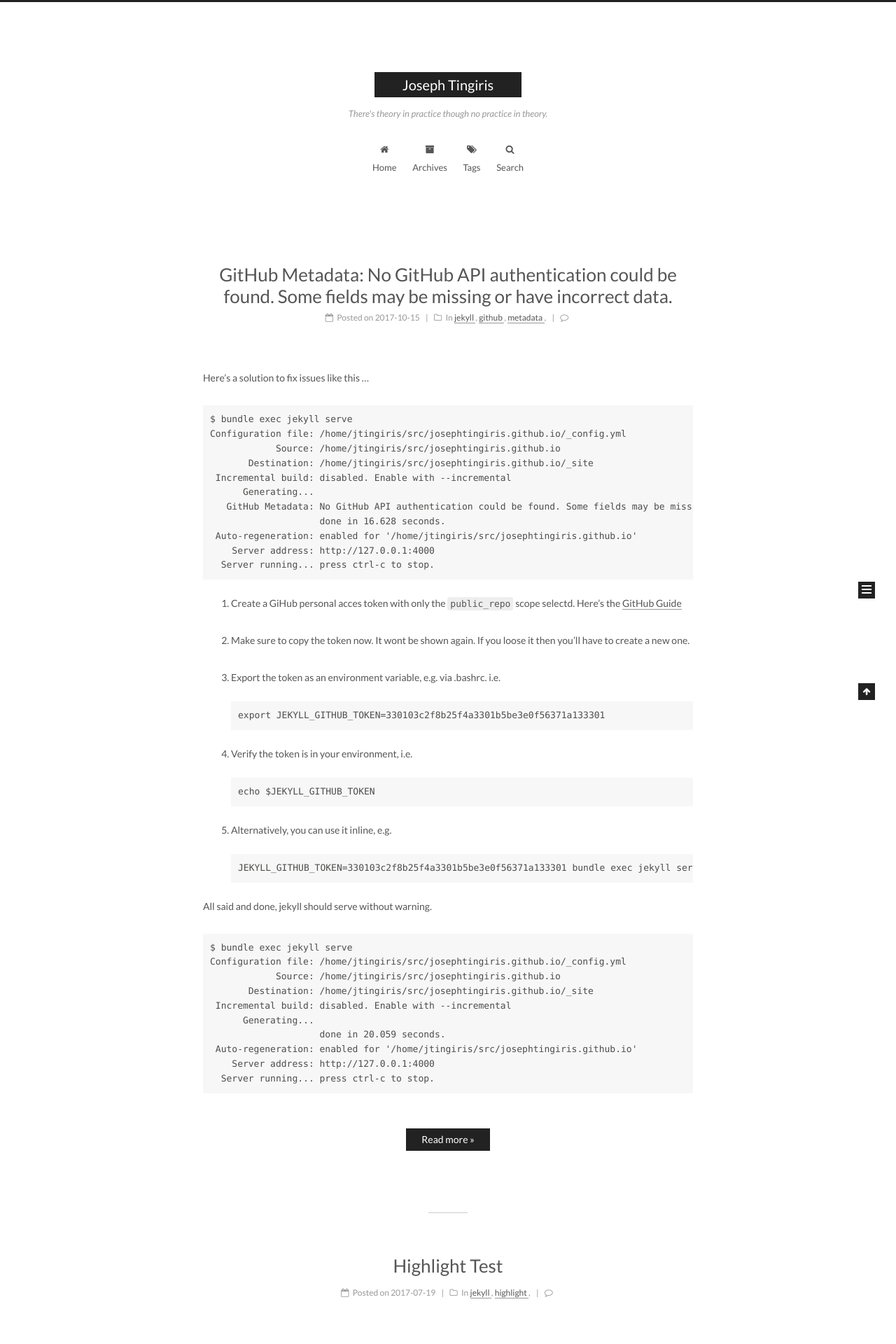
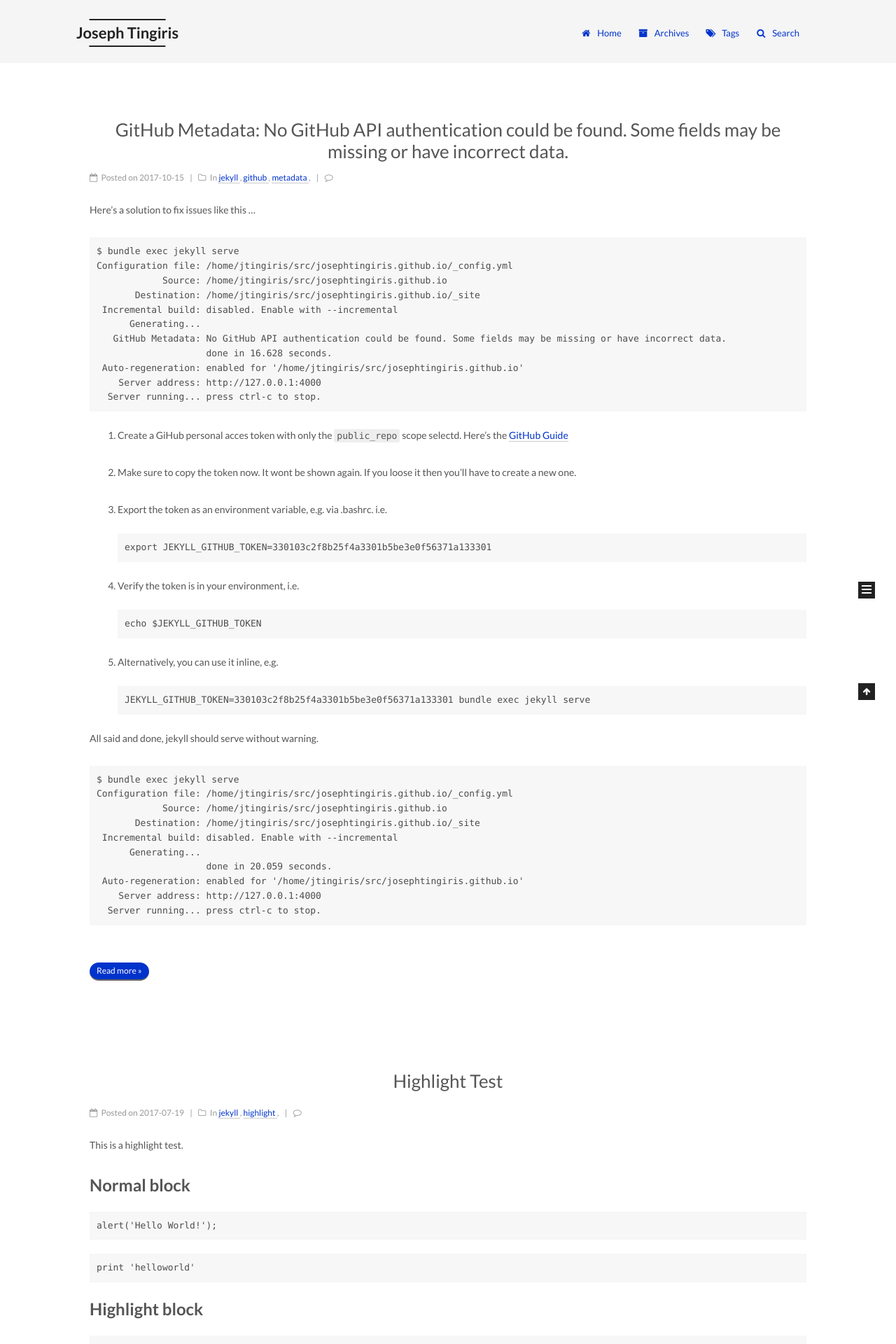
Before and after one commit to josephtingiris/josephtingiris.github.io, a Jekyll site: the page built from index.html, in a window 1280 px wide. Shown: the top 1920 px of the page at 70% size. Built offline with Jekyll 4.4.1, drawn with Linux system fonts in a browser that asks for light colours; emoji names are drawn with the system emoji font; formulas are drawn with MathJax 3; the list of posts is cut into pages by our own code; comment, search, counter and statistics services are not loaded.

Commit message:
custom scheme

```diff
--- a/_config.yml
+++ b/_config.yml
@@ -5,8 +5,8 @@
 
 # Site
 title: Joseph Tingiris
-subtitle: <i>There's theory in practice though no practice in theory.</i>
-description:
+subtitle: There's theory in practice, though no practice in theory.
+description: Discover, Define, Develop, Deploy
 author: Joseph Tingiris
 # Support language: de, en, fr-FR, id, ja, ko, pt-BR, pt, ru, zh-Hans, zh-hk, zh-tw
 language: en
@@ -86,7 +86,7 @@ keywords: "Jekyll, NexT"
 rss:
 
 # Specify the date when the site was setup
-#since: 2015
+since: 2012
 
 # icon between year and author @Footer
 authoricon: cog
@@ -104,7 +104,7 @@ copyright: false
 canonical: true
 
 # Change headers hierarchy on site-subtitle (will be main site description) and on all post/pages titles for better SEO-optimization.
-seo: false
+seo: true
 
 # If true, will add site-subtitle to index page, added in jekyll config.
 # subtitle: Subtitle
@@ -150,10 +150,10 @@ menu_icons:
 # ---------------------------------------------------------------
 
 # Schemes
-scheme: Muse
+#scheme: Muse
 #scheme: Mist
 #scheme: Pisces
-
+scheme: Joseph
 
 # ---------------------------------------------------------------
 # Font Settings
--- /dev/null
+++ b/_sass/_schemes/Joseph/_base.scss
@@ -0,0 +1,15 @@
+// Tags
+// --------------------------------------------------
+h1, h2, h3, h4, h5, h6 { margin: 20px 0 10px; }
+
+p { margin: 0 0 25px 0; }
+
+a {
+    color: $blue;
+    border-bottom-color: $grey-light;
+}
+
+hr {
+    margin: 20px 0;
+    height: 2px;
+}
--- /dev/null
+++ b/_sass/_schemes/Joseph/_header.scss
@@ -0,0 +1,63 @@
+// Header
+// --------------------------------------------------
+.header { background: $whitesmoke; }
+.header-inner {
+  padding: 25px 0 20px;
+  @include clearfix();
+
+  @include mobile() {
+    width: auto;
+    margin-bottom: 50px;
+    padding: 10px;
+  }
+}
+
+.site-meta {
+  float: left;
+  margin-left: -20px;
+  line-height: normal;
+
+  @include mobile() {
+    margin-left: 10px;
+  }
+
+  .brand {
+    padding: 2px 1px;
+    background: none;
+
+    @include mobile() { display: block; }
+  }
+
+  .logo { display: none; }
+
+  .site-title {
+    font-size: 22px;
+    font-weight: bolder;
+
+    @include mobile() { line-height: 34px; }
+  }
+}
+
+
+.logo-line-before,
+.logo-line-after {
+  display: block;
+  overflow: hidden;
+  margin: 0 auto;
+  width: 75%;
+
+  @include mobile() { display: none; }
+
+  i {
+    position: relative;
+    display: block;
+    height: 2px;
+    background: $black-deep;
+    @include mobile() { height: 3px; }
+  }
+}
+
+.use-motion {
+  .logo-line-before i { left: -100%; }
+  .logo-line-after i { right: -100%; }
+}
--- /dev/null
+++ b/_sass/_schemes/Joseph/_logo.scss
@@ -0,0 +1 @@
+.site-subtitle { display: none; }
--- /dev/null
+++ b/_sass/_schemes/Joseph/_menu.scss
@@ -0,0 +1,46 @@
+// Menu
+// --------------------------------------------------
+.site-nav-toggle {
+  position: static;
+  float: right;
+}
+
+
+.menu {
+  float: right;
+  margin: 8px 0 0 0;
+
+  @include mobile() {
+    margin: 20px 0 0 0;
+    padding: 0;
+  }
+
+  br { display: none; }
+
+  .menu-item {
+    margin: 0;
+    @include mobile() { display: block; }
+  }
+
+  .menu-item a {
+    padding: 0 10px;
+    background: none;
+    border: none;
+    border-radius: 2px;
+    transition-property: background;
+
+    @include mobile() {
+      text-align: left;
+    }
+
+    &:hover { background: #e1e1e1; }
+  }
+
+  a::before {
+      display: none;
+
+      @include mobile() { display: block; }
+    }
+
+  @include mobile() { float: none; }
+}
--- /dev/null
+++ b/_sass/_schemes/Joseph/_posts-expanded.scss
@@ -0,0 +1,64 @@
+// Post Expanded
+// --------------------------------------------------
+.posts-expand {
+  padding-top: 0;
+
+  .post-title,
+  .post-meta {
+    text-align: $site-meta-text-align;
+    @include mobile() { text-align: center; }
+  }
+  .post-eof { display: none; }
+
+  .post { margin-top: 120px; }
+  .post:first-child { margin-top: 0; }
+
+  .post-meta {
+    margin-top: 5px;
+    margin-bottom: 20px;
+  }
+
+  .post-title {
+    position: relative;
+    font-size: $font-size-headings-base;
+    font-weight: 400;
+    @include mobile() { font-size: $font-size-headings-smaller; }
+    @include desktop-large() { font-size: $font-size-headings-large; }
+  }
+  .post-title:hover:before { background: $black-deep; }
+
+  .post-body img { margin: 0; }
+
+  .post-tags {
+    text-align: left;
+    a {
+      padding: 1px 5px;
+      background: $whitesmoke;
+      border-bottom: none;
+    }
+    a:hover { background: $grey-light; }
+  }
+  .post-nav { margin-top: 40px; }
+}
+
+.post-button {
+  margin-top: 20px;
+  text-align: left;
+
+  a {
+    margin: 0 8px 8px 0 !important;
+    padding: 8;
+    font-size: $font-size-base;
+    color: $grey-dim;
+    background: none;
+    border: none;
+    border-bottom: 2px solid $grey-dim;
+    transition-property: border;
+
+    @include mobile() { font-size: $font-size-small; }
+    @include desktop-large() { font-size: $font-size-large; }
+
+
+    &:hover { border-bottom-color: $black-deep; }
+  }
+}
--- /dev/null
+++ b/_sass/_schemes/Joseph/_search.scss
@@ -0,0 +1,5 @@
+// Search
+// --------------------------------------------------
+.site-search form {
+  display: none;
+}
--- /dev/null
+++ b/_sass/_schemes/Joseph/index.scss
@@ -0,0 +1,93 @@
+//
+// Mist scheme
+// =================================================
+
+@import "_base";
+@import "outline/outline";
+@import "_header";
+@import "_logo";
+@import "_menu";
+@import "_search";
+@import "_posts-expanded";
+@import "sidebar/sidebar-blogroll";
+@import "post/post-button";
+@import "post/post-title";
+
+
+// Components
+// --------------------------------------------------
+.btn {
+  padding: 0 10px;
+  border-width: 2px;
+  border-radius: 0;
+}
+
+.headband { display: none; }
+
+
+// Search
+// --------------------------------------------------
+.site-search {
+  position: relative;
+  float: right;
+  margin-top: 5px;
+  padding-top: 3px;
+
+  @include mobile() {
+    float: none;
+    padding: 0 10px;
+  }
+}
+
+
+// Page - Container
+// --------------------------------------------------
+.container .main-inner {
+  @include mobile() { width: auto; }
+}
+
+
+// Page - Post details
+// --------------------------------------------------
+.page-post-detail {
+  .post-title,
+  .post-meta { text-align: center; }
+
+  .post-title:before { display: none; }
+
+  .post-meta { margin-bottom: 60px; }
+}
+
+
+// Pagination
+// --------------------------------------------------
+.pagination {
+  margin: 120px 0 0;
+  text-align: left;
+
+  @include mobile() {
+    margin: 80px 10px 0;
+    text-align: center;
+  }
+}
+
+// Footer
+// --------------------------------------------------
+.footer {
+  margin-top: 80px;
+  padding: 10px 0;
+  background: $whitesmoke;
+  color: $grey-dim;
+}
+.footer-inner {
+  margin: 0 auto;
+  text-align: left;
+
+  @include mobile() {
+    width: auto;
+    text-align: center;
+  }
+}
+
+// Helpers
+// --------------------------------------------------
--- /dev/null
+++ b/_sass/_schemes/Joseph/outline/outline.scss
@@ -0,0 +1 @@
+.main-inner { margin-top: 80px; }
--- /dev/null
+++ b/_sass/_schemes/Joseph/post/post-button.scss
@@ -0,0 +1,19 @@
+.post-button {
+  margin-top: 50px;
+
+  .btn {
+    color: $read-more-color;
+    font-size: $read-more-font-size;
+    background: $read-more-bg-color;
+    border-radius: $read-more-border-radius;
+    line-height: 2;
+    margin: 0 4px 8px 4px;
+  }
+  .btn:hover {
+    @extend %btn-hover;
+  }
+  .fa-fw {
+    width: (18em / 14);
+    text-align: left;
+  }
+}
--- /dev/null
+++ b/_sass/_schemes/Joseph/post/post-title.scss
@@ -0,0 +1,38 @@
+.posts-expand .post-title {
+  font-size: 26px;
+  text-align: center;
+  word-break: break-word;
+  font-weight: $posts-expand-title-font-weight;
+
+  @include mobile() {
+    font-size: 22px;
+  }
+}
+.posts-expand .post-title-link {
+  display: inline-block;
+  position: relative;
+  color: $black-light;
+  border-bottom: none;
+  line-height: 1.2;
+  vertical-align: top;
+
+  &::before {
+    content: "";
+    position: absolute;
+    width: 100%;
+    height: 2px;
+    bottom: 0;
+    left: 0;
+    background-color: #000;
+    visibility: hidden;
+    @include transform(scaleX(0));
+    @include the-transition();
+  }
+
+  &:hover::before {
+    visibility: visible;
+    @include transform(scaleX(1));
+  }
+
+  .fa { font-size: 16px; }
+}
--- /dev/null
+++ b/_sass/_schemes/Joseph/sidebar/sidebar-blogroll.scss
@@ -0,0 +1 @@
+.links-of-blogroll-inline .links-of-blogroll-item { display: inline-block; }
--- /dev/null
+++ b/_sass/_variables/Joseph.scss
@@ -0,0 +1,44 @@
+// Variables of Joseph scheme
+// =================================================
+
+
+$whitesmoke   : #f5f5f5;
+$gainsboro    : #eee;
+$gray-lighter : #ddd;
+$grey-light   : #ccc;
+$grey         : #bbb;
+$grey-dark    : #999;
+$grey-dim     : #666;
+$black-light  : #555;
+$black-dim    : #333;
+$black-deep   : #222;
+$red          : #ff2a2a;
+$blue-bright  : #87daff;
+$blue         : #0033cc;
+$blue-deep    : #262a30;
+$orange       : #fc6423;
+
+$font-size-headings-base : 26px;
+
+$brand-color                    : $black-deep;
+$brand-hover-color              : $brand-color;
+
+$link-color                     : $blue;
+
+$site-meta-text-align           : left;
+
+// Posts Collpase
+// --------------------------------------------------
+$posts-collapse-left            : 55px;
+$posts-collapse-left            : 0;
+$posts-collapse-left-mobile     : 5px;
+
+$read-more-color                : white;
+//$read-more-color                : $link-color;
+$read-more-font-size            : 12px;
+$read-more-bg-color             : $blue;
+//$read-more-bg-color             : transparent;
+$read-more-border-radius        : 25px;
+
+
+$content-desktop                : 1024px;
--- a/assets/js/src/motion.js
+++ b/assets/js/src/motion.js
@@ -199,7 +199,7 @@ $(document).ready(function () {
         o: {duration: 200}
       });
 
-      NexT.utils.isMist() && hasElement([$logoLineTop, $logoLineBottom]) &&
+      (NexT.utils.isMist() || NexT.utils.isJoseph()) && hasElement([$logoLineTop, $logoLineBottom]) &&
       sequence.push(
         getMistLineSettings($logoLineTop, '100%'),
         getMistLineSettings($logoLineBottom, '-100%')
--- a/assets/js/src/utils.js
+++ b/assets/js/src/utils.js
@@ -206,6 +206,10 @@ NexT.utils = NexT.$u = {
     $('.sidebar-toggle').trigger('click');
   },
 
+  isJoseph: function () {
+    return CONFIG.scheme === 'Joseph';
+  },
+
   isMist: function () {
     return CONFIG.scheme === 'Mist';
   },
```
Also changed, not shown: _includes/_scripts/schemes/joseph.html (added), _sass/_mixins/Joseph.scss (added), 1 other file.
